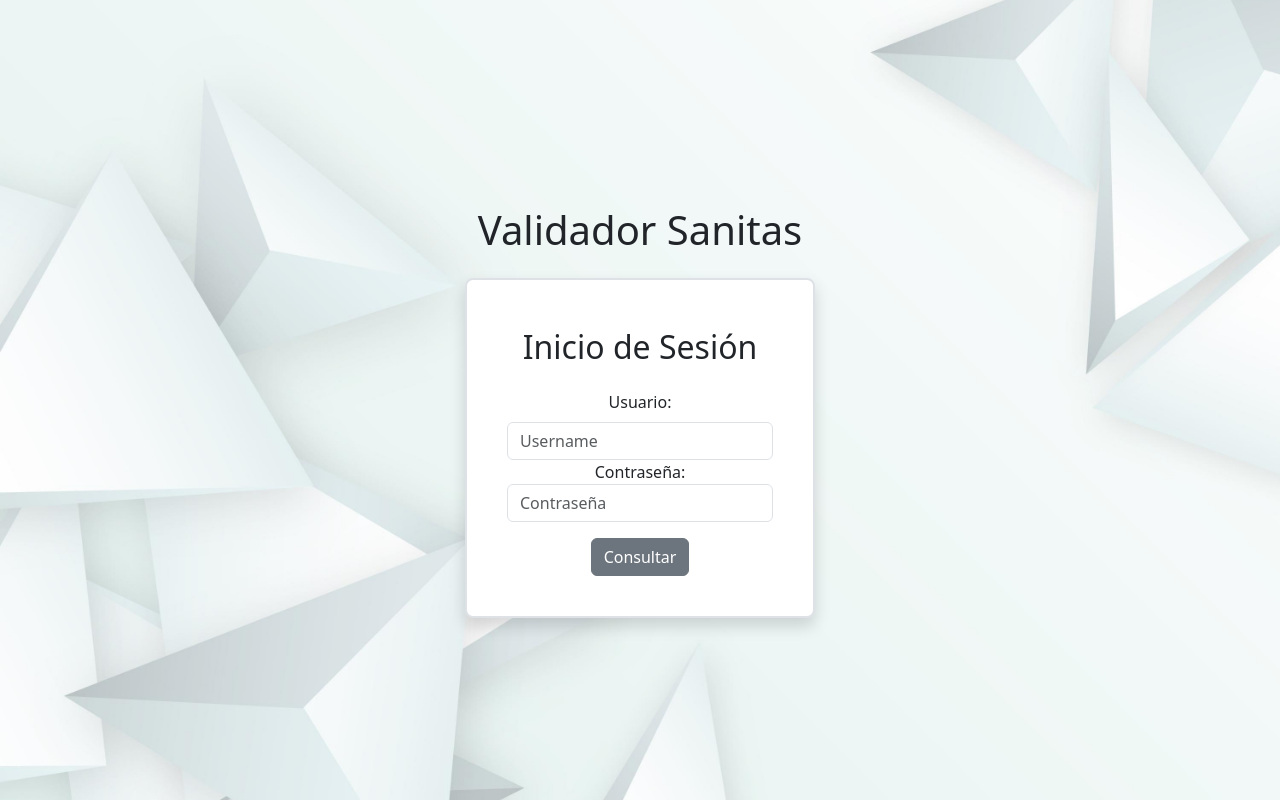
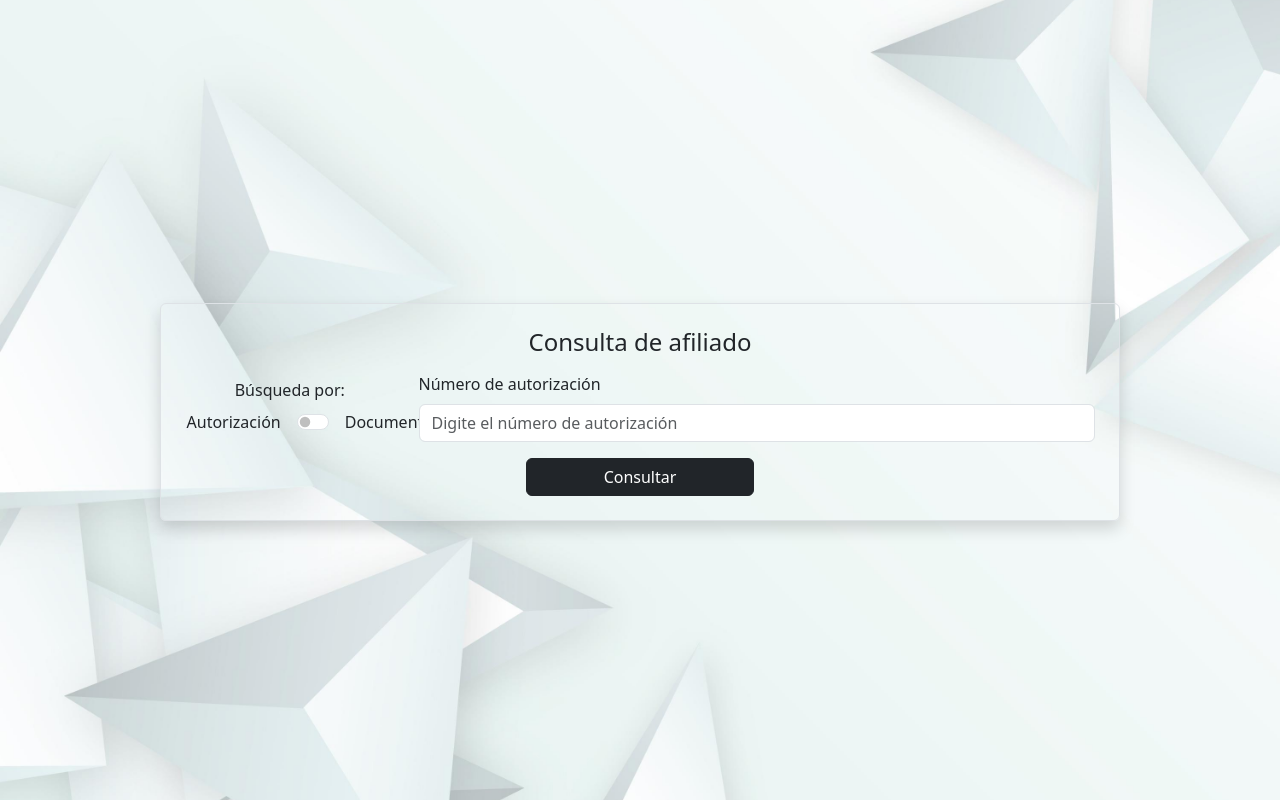
Before and after one commit to deiby0710/Validador-Sanitas-React, a React (Vite) app in the folder frontend/: page /medicationDispense in a window 1280 px wide. Before the commit this address led to /. Built offline with nearby package versions, Linux system fonts and the light colour scheme.

Commit message:
Componente consulta afiliado.

```diff
--- /dev/null
+++ b/frontend/src/components/MedicationDispense/AuthorizationMD.jsx
@@ -0,0 +1,5 @@
+export const AuthorizationMD = () => {
+    return (
+        <div>Componente AutorizationMD</div>
+    )
+}
--- /dev/null
+++ b/frontend/src/components/MedicationDispense/LocationCardMD.jsx
@@ -0,0 +1,5 @@
+export const LocationCardMD = () => {
+    return (
+        <div>LocationCardaMD esta aqui!</div>
+    )
+}
--- /dev/null
+++ b/frontend/src/components/MedicationDispense/PatientSearchMD.jsx
@@ -0,0 +1,121 @@
+import { useState } from "react";
+import { SearchToggle } from "./SearchToggle";
+import { defaultAlert } from "../../utils/alert.js";
+
+export const PatientSearchMD = ({onSearch}) => {
+  const [searchMode, setSearchMode] = useState("authorization");
+  const [docType, setDocType] = useState("");
+  const [docNumber, setDocNumber] = useState("");
+  const [numAuthorization,setNumAuthorization] = useState("")
+
+  const documentTypes = [
+    { value: "CC", label: "Cédula de ciudadanía (CC)" },
+    { value: "TI", label: "Tarjeta de identidad (TI)" },
+    { value: "CE", label: "Cédula de extranjería (CE)" },
+    { value: "MS", label: "Menor sin identificar (MS)" },
+    { value: "NI", label: "N.I.T. (NI)" },
+    { value: "NU", label: "Número único de identificación personal (NU)" },
+    { value: "PA", label: "Pasaporte (PA)" },
+    { value: "RC", label: "Registro civil (RC)" },
+    { value: "CD", label: "Carné diplomático (CD)" },
+    { value: "CN", label: "Certificado de nacido vivo (CN)" },
+    { value: "SC", label: "Salvo conducto de permanencia (SC)" },
+    { value: "PD", label: "Pasaporte de la ONU (PD)" },
+    { value: "PE", label: "Permiso especial de permanencia (PE)" },
+    { value: "AS", label: "Adulto sin identificar (AS)" },
+    { value: "PT", label: "Permiso por protección temporal (PT)" },
+  ];
+
+  const handleToggle = (mode) => {
+    setSearchMode(mode);
+    setDocNumber("");
+    setDocType("");
+    setNumAuthorization("");
+  };
+
+  const handleButton = () => {
+    if(searchMode==='authorization') {
+      if(!numAuthorization.trim()){
+        defaultAlert('warning','Campos incompletos','Digite el número de autorización.');
+        return ;
+      }
+      onSearch({ numAutorizacion: numAuthorization });
+    } else if (searchMode==='document') {
+      if(!docType.trim() || !docNumber.trim() ){
+        defaultAlert('warning','Campos incompletos','Digite el número y tipo de identificación.');
+        return ;
+      }
+      onSearch({ tipoDocumento: docType, numeroIdentificacion: docNumber });
+    } else {
+      console.log('error')
+    }
+  }
+
+  return (
+    <div className="container mt-4 p-4 border rounded shadow w-75">
+      <h4 className="mb-3 text-center">Consulta de afiliado</h4>
+
+      <div className="row align-items-center">
+        {/* Columna 1 - Toggle */}
+        <div className="col-md-3 d-flex align-items-center flex-column">
+          <label className="form-label">Búsqueda por:</label>
+          <SearchToggle onToggle={handleToggle} />
+        </div>
+
+        {/* Columna 2 - Input */}
+        <div className="col-md-9">
+          {searchMode === "authorization" ? (
+            <div>
+              <label className="form-label">Número de autorización</label>
+              <input
+                type="text"
+                className="form-control"
+                value={numAuthorization}
+                onChange={(e) => setNumAuthorization(e.target.value)}
+                placeholder="Digite el número de autorización"
+              />
+            </div>
+          ) : (
+            <div className="d-flex gap-3">
+              <div className="w-50">
+                <label className="form-label">Tipo</label>
+                <select
+                  className="form-select"
+                  value={docType}
+                  onChange={(e) => setDocType(e.target.value)}
+                >
+                  <option value="">Seleccione una opción</option>
+                  {documentTypes.map((doc) => (
+                    <option key={doc.value} value={doc.value}>
+                      {doc.label}
+                    </option>
+                  ))}
+                </select>
+              </div>
+
+              <div className="flex-grow-1">
+                <label className="form-label">Número</label>
+                <input
+                  type="text"
+                  className="form-control"
+                  placeholder="Digite número"
+                  value={docNumber}
+                  onChange={(e) => setDocNumber(e.target.value)}
+                />
+              </div>
+            </div>
+          )}
+        </div>
+      </div>
+      <div className="row mt-3">
+        {/* Columna 3 - Botón */}
+        <div className="col-md-12 text-center">
+          <button className="btn btn-dark w-25" onClick={handleButton}>
+            Consultar
+          </button>
+        </div>
+      </div>
+    </div>
+
+  );
+};
--- /dev/null
+++ b/frontend/src/components/MedicationDispense/PatientSummaryMD.jsx
@@ -0,0 +1,5 @@
+export const PatientSummaryMD = () => {
+    return (
+        <div>Resumen del paciente aqui!</div>
+    )
+}
--- /dev/null
+++ b/frontend/src/components/MedicationDispense/SearchToggle.jsx
@@ -0,0 +1,26 @@
+import { useState } from "react";
+
+export const SearchToggle = ({ onToggle }) => {
+  const [searchMode, setSearchMode] = useState("authorization");
+
+  const handleToggle = () => {
+    const newMode = searchMode === "authorization" ? "document" : "authorization";
+    setSearchMode(newMode);
+    onToggle(newMode); // avisamos al padre
+  };
+
+  return (
+    <div className="form-check form-switch d-flex align-items-cente">
+      <span className="">Autorización</span>
+      <input
+        className="form-check-input mx-3"
+        type="checkbox"
+        role="switch"
+        id="searchModeSwitch"
+        checked={searchMode === "document"}
+        onChange={handleToggle}
+      />
+      <span className="">Documento</span>
+    </div>
+  );
+};
--- /dev/null
+++ b/frontend/src/hooks/useMedDispense.js
@@ -0,0 +1,36 @@
+import { useState } from "react";
+import {
+    serviceMedicationDispenseByIdentificacion,
+    serviceMedicationDispenseByAuthorization
+} from "../services/medicationDispense";
+
+export const useMedDispense = () => {
+    const [data, setData] = useState(null)
+    const [loading, setLoading] = useState(false)
+    const [error, setError] = useState(null)
+
+    const fetchMedicationDispense = async ({tipoDocumento, numeroIdentificacion, numAutorizacion}) => {
+        setLoading(true);
+        setError(null);
+        setData(null);
+
+        try {
+            let result;
+            if(numeroIdentificacion && tipoDocumento){
+                result = await serviceMedicationDispenseByIdentificacion(tipoDocumento, numeroIdentificacion)
+            } else if (numAutorizacion) {
+                result = await serviceMedicationDispenseByAuthorization(numAutorizacion);
+            } else {
+                throw new Error("Debe enviar numAutorizacion o tipoDocumento + numeroIdentificacion");
+            }
+            setData(result)
+        } catch (error) {
+            const msg = error.response?.data?.message || error.message || "Error desconocido en el hook";
+            setError(msg);
+        } finally {
+            setLoading(false)
+        }
+    }
+
+    return { data, loading, error, fetchMedicationDispense }
+}
--- /dev/null
+++ b/frontend/src/pages/MedicationDispense.jsx
@@ -0,0 +1,52 @@
+import { useEffect } from "react"
+import { AuthorizationMD } from "../components/MedicationDispense/AuthorizationMD"
+import { LocationCardMD } from "../components/MedicationDispense/LocationCardMD"
+import { PatientSearchMD } from "../components/MedicationDispense/PatientSearchMD"
+import { PatientSummaryMD } from "../components/MedicationDispense/PatientSummaryMD"
+import { useMedDispense } from "../hooks/useMedDispense"
+import { loadingAlert, closeAlert, defaultAlert } from "../utils/alert"
+
+
+export const MedicationDispense = () => {
+    const { data, loading, error, fetchMedicationDispense } = useMedDispense()
+
+    const handleSearch = (params) => {
+        fetchMedicationDispense(params)
+    }
+
+    useEffect(()=> {
+        if(loading){
+            loadingAlert("Procesando...", "Consumiendo autorización...");
+        } else {
+            closeAlert()
+        }
+    }, [loading]);
+
+    useEffect(() => {
+        if (error) {
+            defaultAlert('error', "Error", error)
+        }
+    }, [error]);
+
+    return (
+        <div className="d-flex justify-content-center align-items-center vh-100">
+            {/* <h2 className="mb-4">Consulta de Medicamentos</h2> */}
+            <PatientSearchMD onSearch={handleSearch}/>
+            {/* {searchResult && (
+                <div className="row mt-4">
+                <div className="col-md-6">
+                    <PatientSummary data={searchResult.patient} />
+                </div>
+                <div className="col-md-6">
+                    <Authorization data={searchResult.authorization} />
+                </div>
+                <div className="col-md-6 mt-3">
+                    <LocationCard data={searchResult.location} />
+                </div>
+                </div>
+            )} */}
+            {/* <div className="pt-5 pb-4 ps-4 pe-4 border border-2 text-center rounded-3 bg-white shadow" style={{ maxWidth: '900px' }}>
+            </div> */}
+        </div>
+    )
+}
--- a/frontend/src/router/AppRouter.jsx
+++ b/frontend/src/router/AppRouter.jsx
@@ -3,6 +3,7 @@
 import { Autorizacion } from '../pages/authorization'
 import { PatientForm } from '../pages/PatientForm'
 import { PatientSummary } from '../pages/PatientSummary'
+import { MedicationDispense } from '../pages/MedicationDispense'
 
 export const AppRouter = () => {
     return (
@@ -12,6 +13,7 @@
             <Route path='/validador' element={<PatientForm/>}/>
             <Route path='/usuario' element={<PatientSummary/>} />
             <Route path='/autorizacion' element={<Autorizacion/>}/>
+            <Route path='/medicationDispense' element={<MedicationDispense/>}/>
         </Routes>
     )
 }
--- /dev/null
+++ b/frontend/src/services/medicationDispense.js
@@ -0,0 +1,31 @@
+import { api } from "../api/axiosConfig";
+
+export const serviceMedicationDispenseByIdentificacion = async (tipoDocumento, numeroIdentificacion) => {
+    const mockRequestBody = {
+        "tipoDocumento": "CC",
+        "numeroIdentificacion": "59820217"
+    }
+    const requestBody = {
+        "tipoDocumento": tipoDocumento,
+        "numeroIdentificacion": numeroIdentificacion
+    }
+    try {
+        const response = await api.post('/api/medicationDispense/identificacion', requestBody)
+        return response.data
+    } catch (error) {
+        console.error("Error en el servicio de serviceMedicationDispenseByIdentificacion: ", error)
+        throw error;
+    }
+}
+
+export const serviceMedicationDispenseByAuthorization = async (authorization) => {
+    try {
+        const response = await api.post(
+            `/api/medicationDispense/autorizacion?autorizacion=${authorization}`
+        );
+        return response.data
+    } catch (error) {
+        console.error("Error en el servicio de serviceMedicationDispenseByAuthorization: ", error)
+        throw error;
+    }
+}
```
